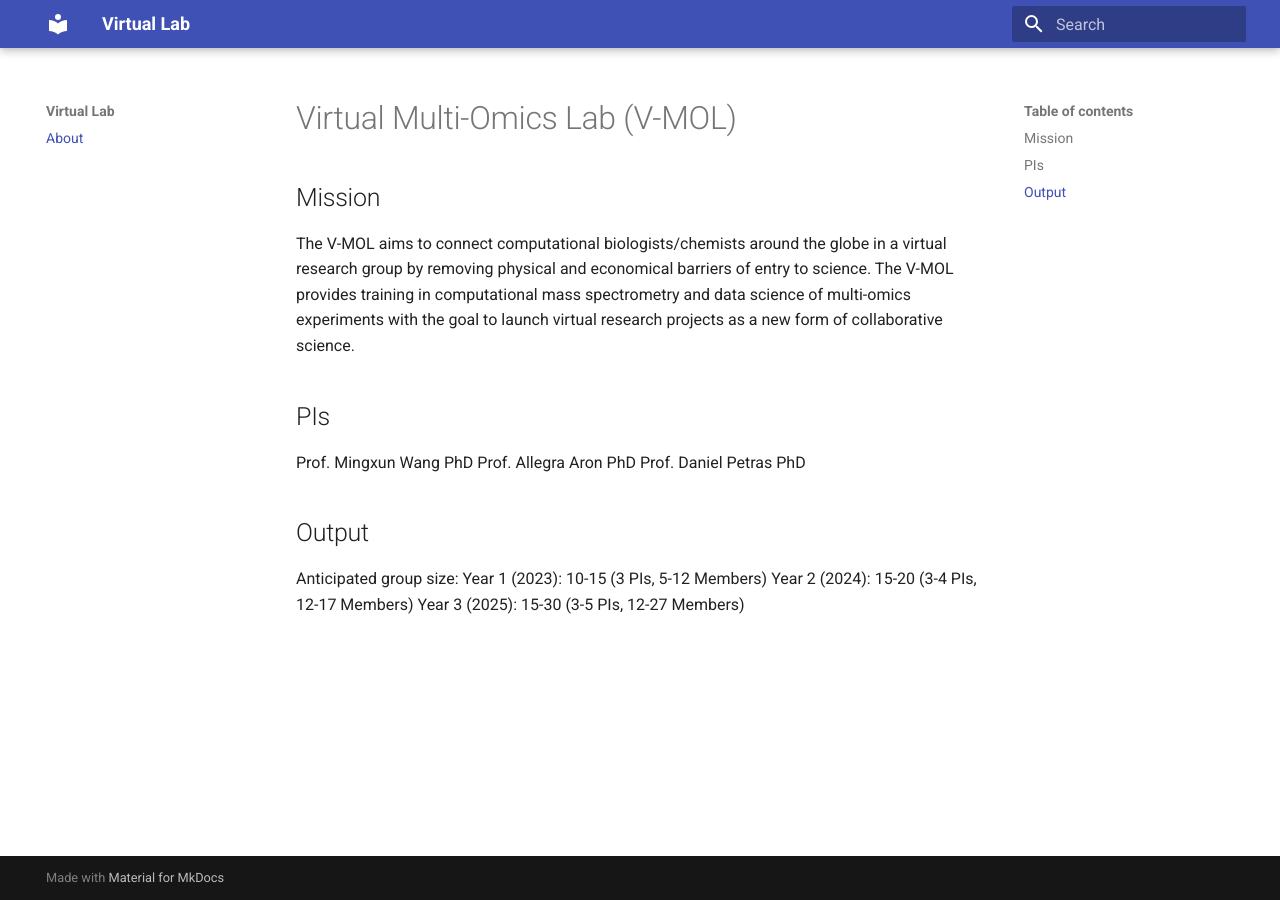
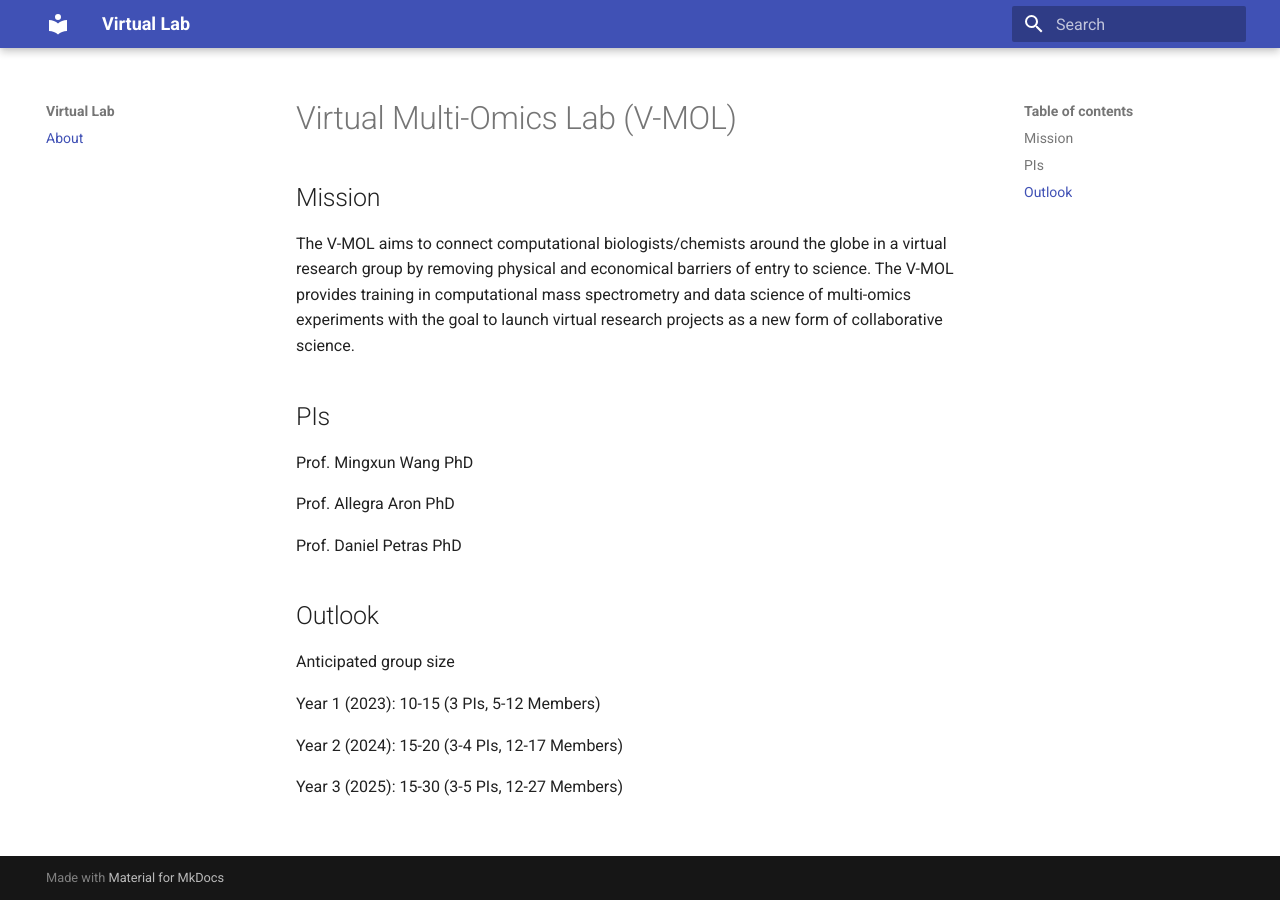
Before and after one commit to Wang-Bioinformatics-Lab/VirtualLab_Website, an MkDocs documentation site: the page built from docs/index.md, in a window 1280 px wide. Built offline with MkDocs 1.6.1 and Material for MkDocs 9.7.7, drawn with Linux system fonts in a browser that asks for light colours.

Commit message:
updating

```diff
--- a/docs/index.md
+++ b/docs/index.md
@@ -7,13 +7,18 @@ The V-MOL aims to connect computational biologists/chemists around the globe in
 ## PIs
 
 Prof. Mingxun Wang PhD
+
 Prof. Allegra Aron PhD
+
 Prof. Daniel Petras PhD
 
 
-## Output
+## Outlook
 
-Anticipated group size:
+Anticipated group size
+
 Year 1 (2023): 10-15 (3 PIs, 5-12 Members)
+
 Year 2 (2024): 15-20 (3-4 PIs, 12-17 Members)
+
 Year 3 (2025): 15-30 (3-5 PIs, 12-27 Members)
```
